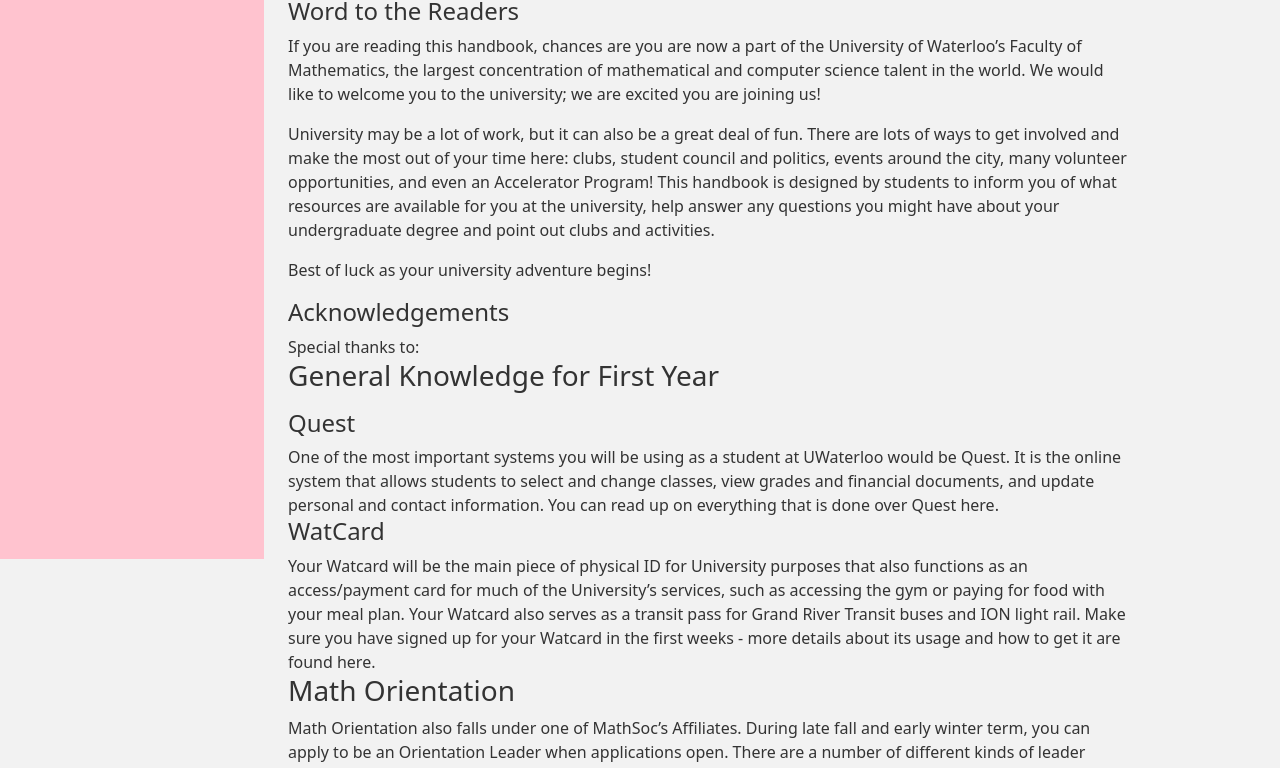
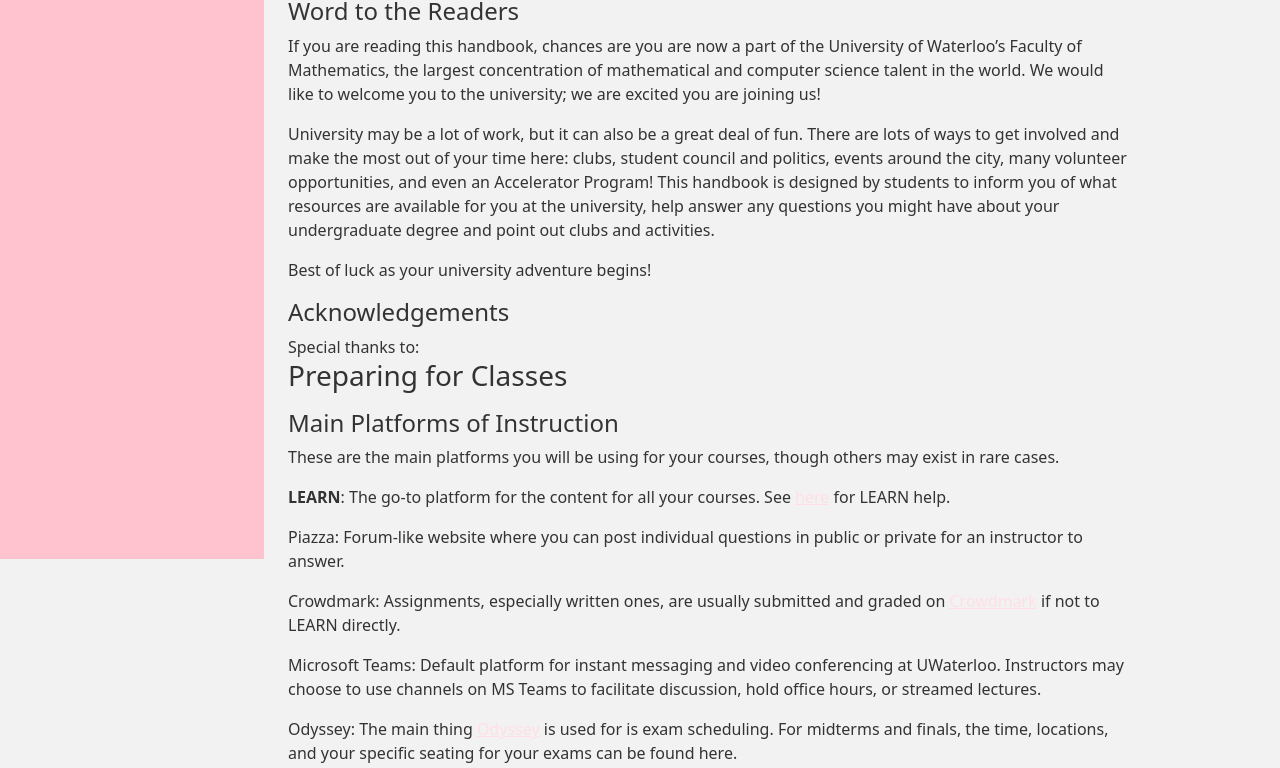
Before and after one commit to connie-wg/mathorientation, a Next.js app: page /firstYearHandbook in a window 1280 px wide. Shown: the part 297-1065 px from the top of the page. Built offline with nearby package versions, Linux system fonts and the light colour scheme.

Commit message:
added links to preparing section

```diff
--- a/pages/firstYearHandbook.js
+++ b/pages/firstYearHandbook.js
@@ -11,12 +11,14 @@
 import generalKnowledgeText from "../public/Handbook/generalKnowledge";
 import mathOrientationText from "../public/Handbook/mathOrientation";
 import coopText from "../public/Handbook/coop";
+import preparingText from "../public/Handbook/preparing";
 
 const firstYearHandbook = () => {
   const introduction = useRef(null);
   const generalKnowledge = useRef(null);
   const mathOrientation = useRef(null);
   const coop = useRef(null);
+  const preparing = useRef(null);
 
   return (
     <>
@@ -38,16 +40,11 @@
                   <Nav.Link onClick={() => scrollDown(introduction)}>Introduction</Nav.Link>
                 </Nav.Item>
                 <Nav.Item>
-                  {/* <NavDropdown title="General Knowledge" autoClose={false}>
-                    <NavDropdown.Item onClick={() => scrollDown(generalKnowledge)}>Quest</NavDropdown.Item>
-                    <NavDropdown.Item onClick={() => scrollDown(generalKnowledge)}>Portal</NavDropdown.Item>
-                    <NavDropdown.Item onClick={() => scrollDown(generalKnowledge)}>Watcard</NavDropdown.Item>
-                  </NavDropdown> */}
-                </Nav.Item>
-                <Nav.Item>
                   <NavDropdown title='Preparing for Classes' autoClose={false}>
-                    <NavDropdown.Item onClick={() => scrollDown(textbook)}>TextBooks</NavDropdown.Item>
-                    <NavDropdown.Item onClick={() => scrollDown(courseSelection)}>CourseSelection</NavDropdown.Item>
+                    {preparingText.subsections.map(
+                      (item) =>
+                      <NavDropdown.Item onClick={() => scrollDown(preparing)}>{item.title}</NavDropdown.Item>
+                    )}
                   </NavDropdown>
                 </Nav.Item>
                 <Nav.Item>
@@ -68,6 +65,9 @@
             <h1>Math Handbook</h1>
             <div ref={introduction}>
               <HandBookSection body={introductionText}/>
+            </div>
+            <div ref={preparing}>
+              <HandBookSection body={preparingText} />
             </div>
             <div ref={generalKnowledge}>
               <HandBookSection body={generalKnowledgeText}/>
--- /dev/null
+++ b/public/Handbook/preparing.js
@@ -0,0 +1,75 @@
+
+const preparingText = {
+    title: 'Preparing for Classes',
+    text: '',
+    subsections: [
+        {title: 'Main Platforms of Instruction',
+         text: <div>
+            <p>
+            These are the main platforms you will be using for your courses, though others may exist in rare cases.
+            </p>
+            <p>
+            <strong>LEARN</strong>: The go-to platform for the content for all your courses. See <a href="https://uwaterloo.ca/learn-help/">here</a> for LEARN help.
+            </p>
+            <p>
+            Piazza: Forum-like website where you can post individual questions in public or private for an instructor to answer.
+            </p>
+            <p>
+            Crowdmark: Assignments, especially written ones, are usually submitted and graded on <a href="https://crowdmark.com/">Crowdmark</a> if not to LEARN directly.
+            </p>
+            <p>
+            Microsoft Teams: Default platform for instant messaging and video conferencing at UWaterloo. Instructors may choose to use channels on MS Teams to facilitate discussion, hold office hours, or streamed lectures.
+            </p>
+            <p>
+            Odyssey: The main thing <a href="https://odyssey.uwaterloo.ca/">Odyssey</a> is used for is exam scheduling. For midterms and finals, the time, locations, and your specific seating for your exams can be found here.
+            </p>
+         </div>
+         },
+         {title: 'Textbooks',
+          text: <div>
+            <p>Textbooks can be expensive. But from experience, it is very rare that a student must purchase a physical textbook for a course where an online textbook or the course notes will not suffice. The general recommendation is to read the course syllabus very carefully and double-check with the professors if there are alternative ways to access the course content before you are certain that a physical textbook purchase is actually necessary. If going down this route, also double check the edition, as some courses tend to switch textbook editions every few years, and the material may not be the same. The UWaterloo Library has many online resources for textbooks available as well as access to a large number of academic databases which are free to access as a UWaterloo student. Check out the links for the <a href="https://lib.uwaterloo.ca/web/">UWaterloo Library</a>.
+                The <a href="https://wstore.uwaterloo.ca">WStore</a>, <a href="https://wstore.uwaterloo.ca/course-materials/my-booklook.html">BookLook</a>, and the <a href="https://wusa.ca/services/food-retail/used-bookstore/">WUSA Used Book Store</a> are also good places to look for textbooks. </p>
+          </div>},
+        {title: 'Course Selection',
+        text: <div>
+            <p>
+            Selecting, adding, and dropping courses is done on Quest, but the <a href="https://uwaterloo.ca/registrar/registering-courses/course-selection-period">Registrar’s Office</a> is the place to go for any questions about waitlists, capacities, or enrollment. Be mindful of <a href="https://uwaterloo.ca/registrar/important-dates/list">important dates</a> for deadlines for each term on when a course must be added/dropped as well as what penalties will be incurred if these deadlines are missed. <a href="https://cs.uwaterloo.ca/cscf/teaching/schedule/expert">This</a> is also a great site to get the most up-to-date information on which courses are being offered and (almost) live data on the capacities for each class.
+            </p>
+        </div>},
+        {title: 'The Academic Calendar',
+        text: <div>
+            <p>
+            The undergraduate calendar is the most comprehensive and accurate collection of information about academic programs that you can find. Ever wonder exactly what you will learn in Actuarial Science, Applied Math, or any other major at UWaterloo? A comprehensive list of all the majors offered by the Math Faculty? Degree requirements, course descriptions, scholarship and bursary information, academic policies and more are all contained in this <a href="http://ugradcalendar.uwaterloo.ca">website</a>.
+            </p>
+        </div>},
+        {title: 'Academic Advising',
+        text: <div>
+            Any more unanswered questions about degree requirements, academic policies, failing a course, and anything else relating to academics? Your academic advisors are here to help! See <a href="https://uwaterloo.ca/math/academic-advising">here</a> for Math Academic Advising and also the <a href="https://cs.uwaterloo.ca/office-hours">CS Advising Office</a>.
+        </div>},
+        {title: 'Learning How to Learn',
+        text: <div>
+            <p>Now that we’re ready and have begun our classes, it’s useful to know about effective tips and habits to succeed in University-level courses. Although slightly dated, Dan Wolczuk’s series on <a href="https://www.math.uwaterloo.ca/~pkates/CTE/learning2learn2018.html">Learning how to Learn</a> is still incredibly relevant. </p>
+            <p><a href="https://uwaterloo.ca/math/tutoring-centre">The Math Tutoring Centre</a> is available to all students for help in First & Second Year core math courses. Tutors are available in-person and virtually. Similarly, the <a href="https://cs.uwaterloo.ca/current-undergraduate-students/computer-science-consulting-center">Computer Science Consulting Center</a> offers help on First & Second Year core CS courses. </p>
+        </div>},
+        {title: 'Preparing for Exams',
+        text: <div>
+            <p>
+            One memorable experience with which to finish off the end of your first term would be your first final exams. The exam schedule becomes available around 7 to 8 weeks after the start of the term and can be found with the <a href="https://uwaterloo.ca/registrar/final-examinations/exam-schedule">Registrar’s Office</a>. Alternatively, you can access your exam schedule online via Portal.
+            </p>
+            <p>
+            Exam dates are strictly enforced and exceptions due to travel plans are rarely granted. You must schedule your travel plans around your exams and not the other way around. A return flight home is not a valid excuse for missing an exam.
+            </p>
+            <p>
+            If you are sick on the day of an exam, you may be able to defer your exam to the next term the course is offered. The Math Undergrad Office (explained in the next section) can help you out, but you still need to obtain a medical certificate or doctor’s note. In the case of COVID-19, there is the <a href="https://uwaterloo.ca/quest/help/students/how-do-i/self-declare-my-illness-isolation.">self-declaration form</a> which is accessible via Quest.
+            </p>
+        </div>},
+        {title: 'Academic Policies',
+         text: <div>
+            <p>
+            Academic integrity violations including but not limited to cheating is a very serious offense. You may want to be familiar with what constitutes an academic offense and the potential consequences. A complete list of the University Policies, Guidelines, and Academic Regulations can be found in <a href="http://ugradcalendar.uwaterloo.ca/group/uWaterloo-Policies-Guidelines-Academic-Regulations">this section</a> of the Academic Calendar. If you ever find yourself needing support in navigating through these academic policies, <a href="https://wusa.ca/services/student-run-services/caps/">WUSA CAPS</a> is a student support service to assist Waterloo students in filing petitions, grievances and appeals.
+            </p>
+         </div>}
+    ]
+}
+
+export default preparingText;
```
